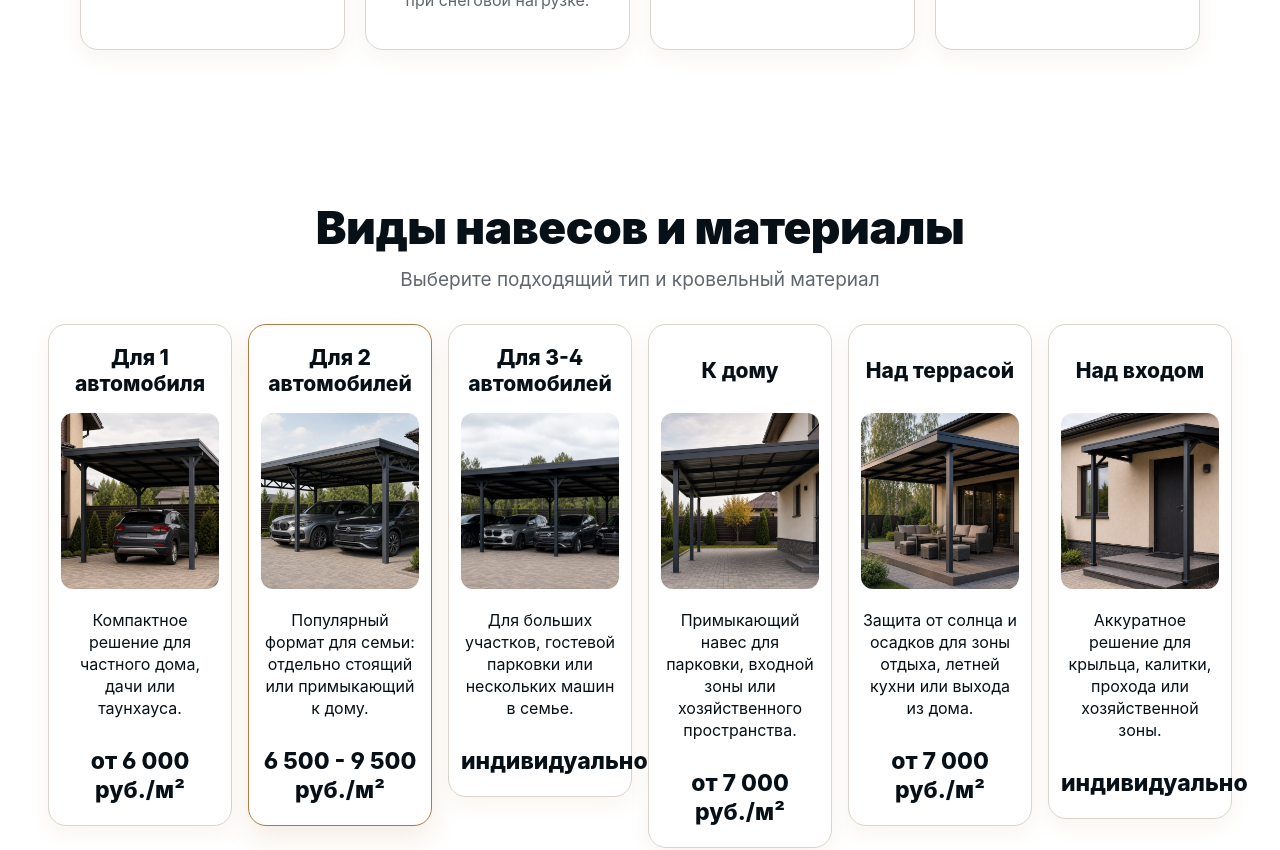
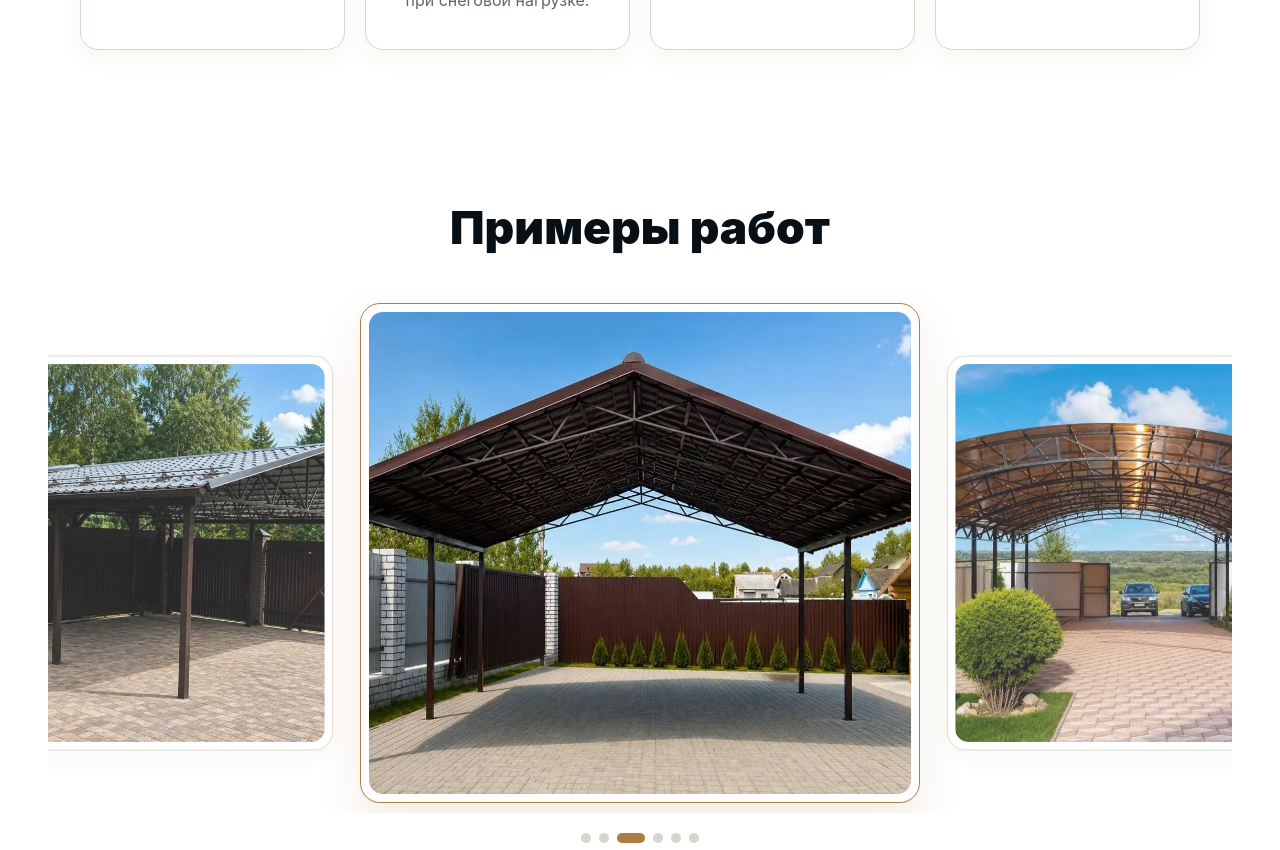
Before and after one commit to uglyfacegoat/-, a React (Vite) app: page / in a window 1280 px wide. Shown: the part 1760-2610 px from the top of the page. Built offline with nearby package versions, Linux system fonts and the light colour scheme.

Commit message:
Move cases section after reliability

```diff
--- a/src/app/App.tsx
+++ b/src/app/App.tsx
@@ -29,8 +29,8 @@ export default function App() {
         onContactClick={scrollToContact}
       />
       <ReliabilitySection onContactClick={scrollToContact} />
+      <CasesSection onContactClick={scrollToContact} />
       <TypesSection onContactClick={scrollToContact} />
-      <CasesSection onContactClick={scrollToContact} />
       <ProcessSection />
       <FinalLeadSection />
       <LeadRequestSection faqOpen={faqOpen} setFaqOpen={setFaqOpen} />
```
